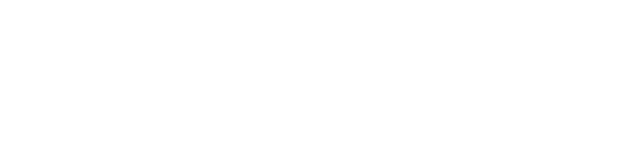
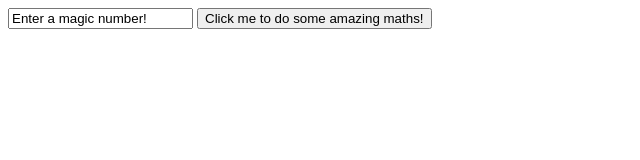
Before and after one commit to jhsorge/TypeScript, a website with bundled scripts: page index.html in a window 1280 px wide. Shown: the whole page, without its empty margins (0-640 px from the left). Built offline with nearby package versions, Linux system fonts and the light colour scheme.

Commit message:
printAccumulate funtion

```diff
--- a/app.ts
+++ b/app.ts
@@ -11,8 +11,16 @@ function accumulate(n1:number) {
         return 0;
     }
     else {
-        return n1 + accumulate(n1-1)
+        return n1 + accumulate(n1-1);
     }
+}
+
+function printAccumulate() {
+    var n1 = Number((<HTMLInputElement> document.getElementById("inputText")).value);
+    console.log(`I have done some amazing maths! This is the result ${accumulate(n1)}`);
+
+    var res = accumulate(n1);
+    document.getElementById("result").innerHTML=res;
 }
 
 const number1 = 21;
--- a/index.html
+++ b/index.html
@@ -8,6 +8,8 @@
     <script src="app.js" defer></script>
 </head>
 <body>
-
+    <input type="text" id="inputText" value="Enter a magic number!">
+    <button onclick="printAccumulate()">Click me to do some amazing maths!</button>
+    <span id="result"></span>
 </body>
 </html>
```
